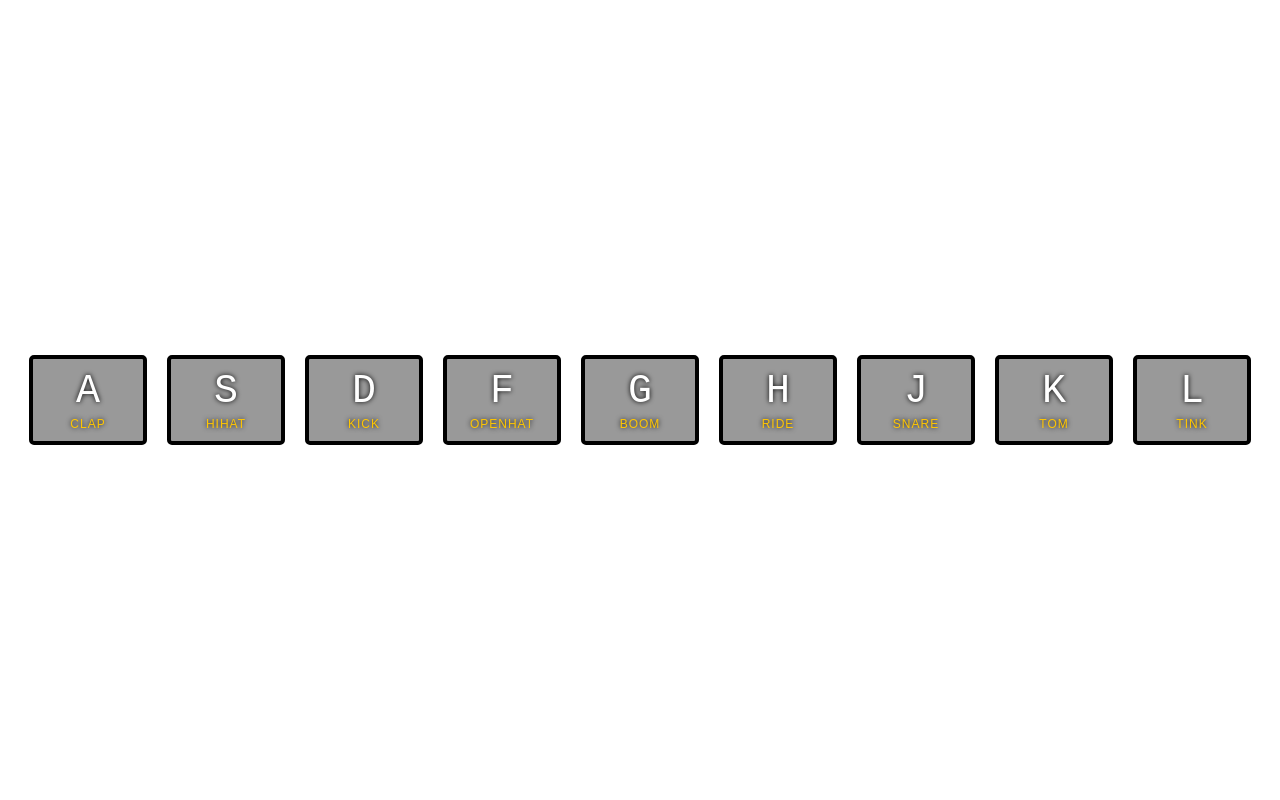
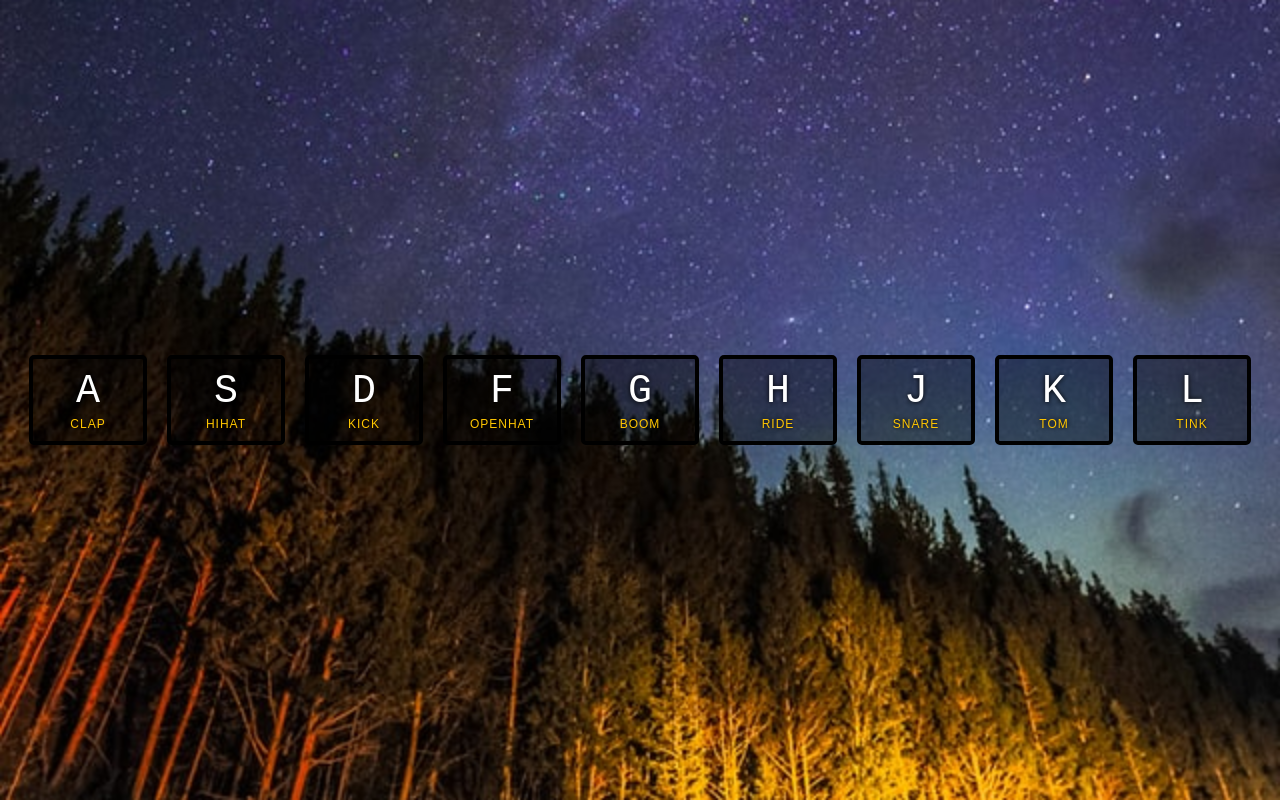
Before and after one commit to Shman-Dee/drumkit, a plain HTML site: page index.html in a window 1280 px wide. Drawn offline with Linux system fonts and the light colour scheme.

Commit message:
added background

```diff
--- a/style.css
+++ b/style.css
@@ -1,6 +1,6 @@
 html {
   font-size: 10px;
-  background: bottom center;
+  background: url("./zetong-li-7pUHeP1GRC4-unsplash.jpg") bottom center;
   background-size: cover;
 }
 
```
Also changed, not shown: zetong-li-7pUHeP1GRC4-unsplash.jpg (added).
